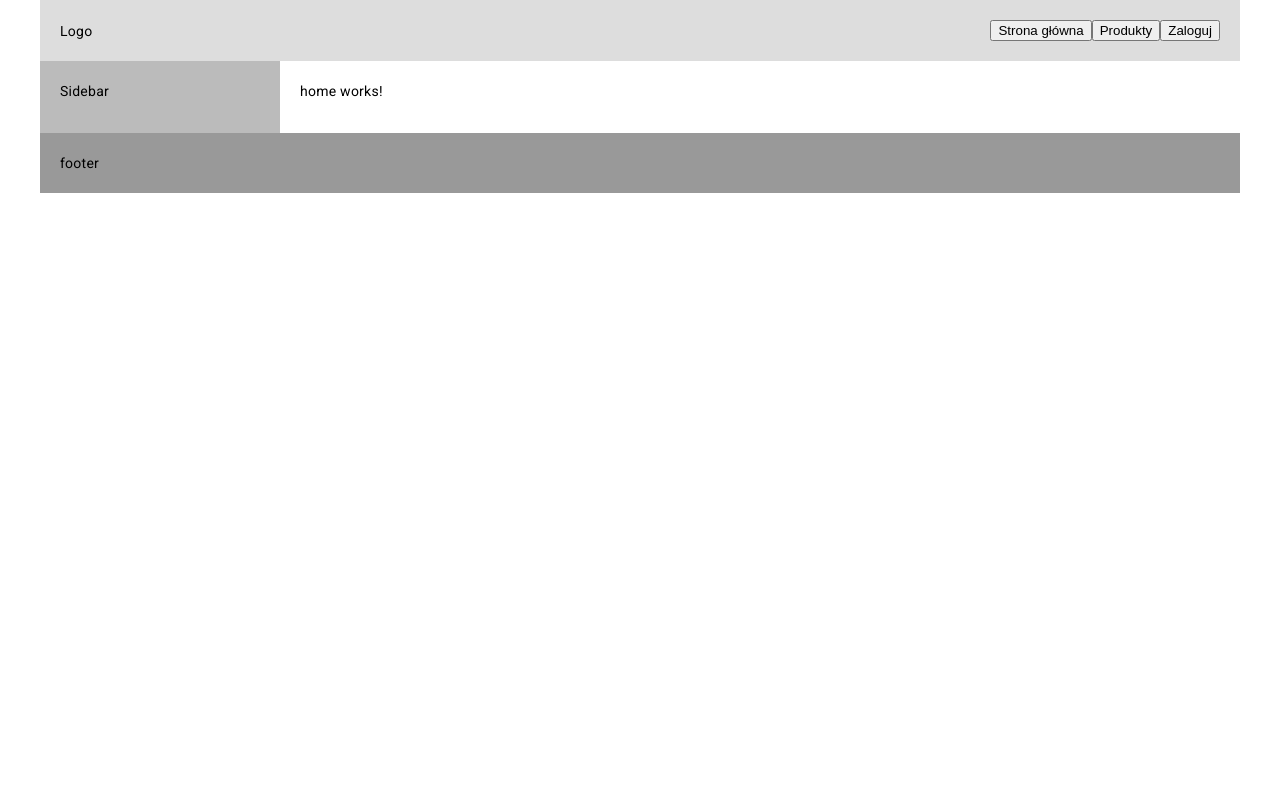
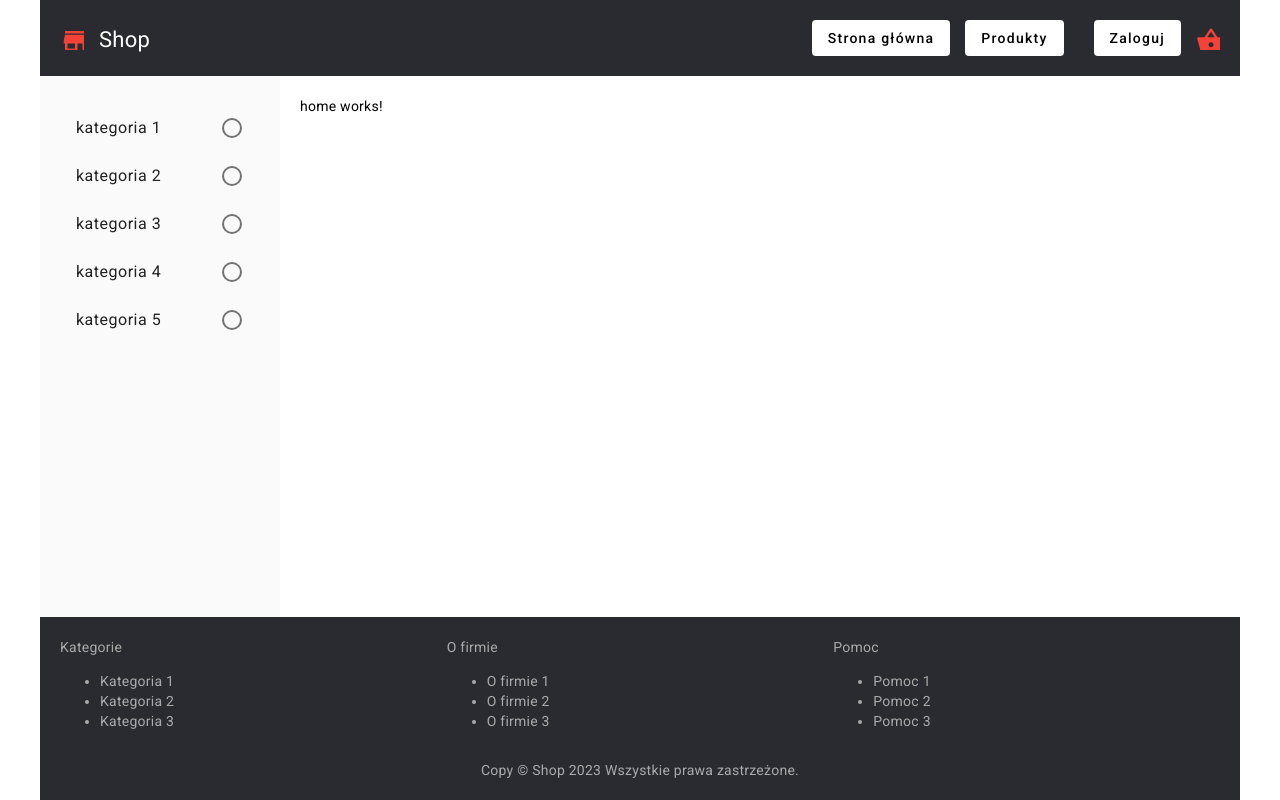
Before and after one commit to BartekPiwowarczyk/ShopAppFrontend, an Angular app: page / in a window 1280 px wide. Built offline with nearby package versions, Linux system fonts and the light colour scheme.

Commit message:
Angular Material

```diff
--- a/src/app/layouts/default/default.component.html
+++ b/src/app/layouts/default/default.component.html
@@ -1,6 +1,6 @@
 
-<app-header fxLayout="column"></app-header>
-<div fxLayout="row">
+<app-header flexLayout="column"></app-header>
+<div fxLayout="row" fxFlex>
   <div fxFlex="20">
     <app-sidebar fxFlex></app-sidebar>
   </div>
@@ -9,4 +9,4 @@
   </div>
 </div>
 
-<app-footer fxLayout="column"></app-footer>
+<app-footer flexLayout="column"></app-footer>
--- a/src/app/shared/components/footer/footer.component.html
+++ b/src/app/shared/components/footer/footer.component.html
@@ -1,3 +1,29 @@
-<footer>
-  footer
-</footer>
+<div flexLayout="row" class="footerManu">
+  <div fxFlex>
+      <div>Kategorie</div>
+      <ul>
+          <li>Kategoria 1</li>
+          <li>Kategoria 2</li>
+          <li>Kategoria 3</li>
+      </ul>
+  </div>
+  <div fxFlex>
+      <div>O firmie</div>
+      <ul>
+          <li>O firmie 1</li>
+          <li>O firmie 2</li>
+          <li>O firmie 3</li>
+      </ul>
+  </div>
+  <div fxFlex>
+      <div>Pomoc</div>
+      <ul>
+          <li>Pomoc 1</li>
+          <li>Pomoc 2</li>
+          <li>Pomoc 3</li>
+      </ul>
+  </div>
+</div>
+<div flexLayout="column" class="footerCopy">
+Copy &copy; Shop 2023 Wszystkie prawa zastrzeżone.
+</div>
--- a/src/app/shared/components/footer/footer.component.scss
+++ b/src/app/shared/components/footer/footer.component.scss
@@ -1,4 +1,14 @@
+@import '../../../../variable.scss';
+
 :host{
-  background: #999;
+  background: $darkgray;
   padding: 20px;
+  color: #aaa;
 }
+
+.footerCopy {
+  text-align: center;
+}
+.footerManu{
+  margin-bottom: 15px;
+}
--- a/src/app/shared/components/header/header.component.html
+++ b/src/app/shared/components/header/header.component.html
@@ -1,11 +1,14 @@
 <header fxLayoutAlign="start center">
-  <div fxFlex>
-    Logo
+  <div fxFlex fxLayoutAlign="start end" fxLayoutGap="15">
+    <mat-icon color ="warn" class="logoIcon">store</mat-icon>
+    <span class="logo">{{title}}</span>
   </div>
-  <div>
-    <button routerLink="">Strona główna</button>
-    <button routerLink="/products">Produkty</button>
-    <button routerLink="/login">Zaloguj</button>
+  <div fxLayoutGap="15" fxLayoutAlign="start center">
+    <button mat-flat-button routerLink="">Strona główna</button>
+    <button mat-flat-button routerLink="/products">Produkty</button>
+    <span></span>
+    <button mat-flat-button routerLink="/login">Zaloguj</button>
+    <mat-icon color ="warn" class="shoppingBasket">shopping_basket</mat-icon>
   </div>
 
   </header>
--- a/src/app/shared/components/header/header.component.scss
+++ b/src/app/shared/components/header/header.component.scss
@@ -1,4 +1,13 @@
+@import '../../../../variable.scss';
+
 :host{
-  background: #ddd;
+  background: $darkgray;
   padding: 20px;
 }
+.logo {
+  font-size: 22px;
+  color: white;
+}
+.logoIcon, .shoppingBasket {
+  font-size: 30px;
+}
--- a/src/app/shared/components/header/header.component.ts
+++ b/src/app/shared/components/header/header.component.ts
@@ -7,4 +7,6 @@
 })
 export class HeaderComponent {
 
+  title="Shop"
+
 }
--- a/src/app/shared/components/sidebar/sidebar.component.html
+++ b/src/app/shared/components/sidebar/sidebar.component.html
@@ -1,3 +1,5 @@
-<div>
-  Sidebar
-</div>
+<mat-selection-list [multiple]="false">
+  <mat-list-option *ngFor="let category of categorys">
+    {{category}}
+  </mat-list-option>
+</mat-selection-list>
--- a/src/app/shared/components/sidebar/sidebar.component.scss
+++ b/src/app/shared/components/sidebar/sidebar.component.scss
@@ -1,4 +1,6 @@
+@import '../../../../variable.scss';
+
 :host{
-  background: #bbb;
+  background: $lightgray;
   padding: 20px;
 }
--- a/src/app/shared/components/sidebar/sidebar.component.ts
+++ b/src/app/shared/components/sidebar/sidebar.component.ts
@@ -7,4 +7,6 @@
 })
 export class SidebarComponent {
 
+  categorys = ["kategoria 1",'kategoria 2','kategoria 3','kategoria 4','kategoria 5']
+
 }
--- a/src/app/shared/shared.module.ts
+++ b/src/app/shared/shared.module.ts
@@ -5,6 +5,7 @@
 import { SidebarComponent } from './components/sidebar/sidebar.component';
 import { RouterModule } from '@angular/router';
 import { FlexModule } from '@angular/flex-layout';
+import { MaterialModule } from './material.module';
 
 @NgModule({
   declarations: [
@@ -15,7 +16,8 @@
   imports: [
     CommonModule,
     RouterModule,
-    FlexModule
+    FlexModule,
+    MaterialModule
   ],
   exports: [
     FooterComponent,
--- /dev/null
+++ b/src/variable.scss
@@ -0,0 +1,6 @@
+$primary: #3f51b5;
+$accent: #ff4081;
+$warn: #f44336;
+
+$darkgray: #292b31;
+$lightgray: #fafafa;
```
Also changed, not shown: src/app/shared/material.module.ts (added, +23 -0 lines).
